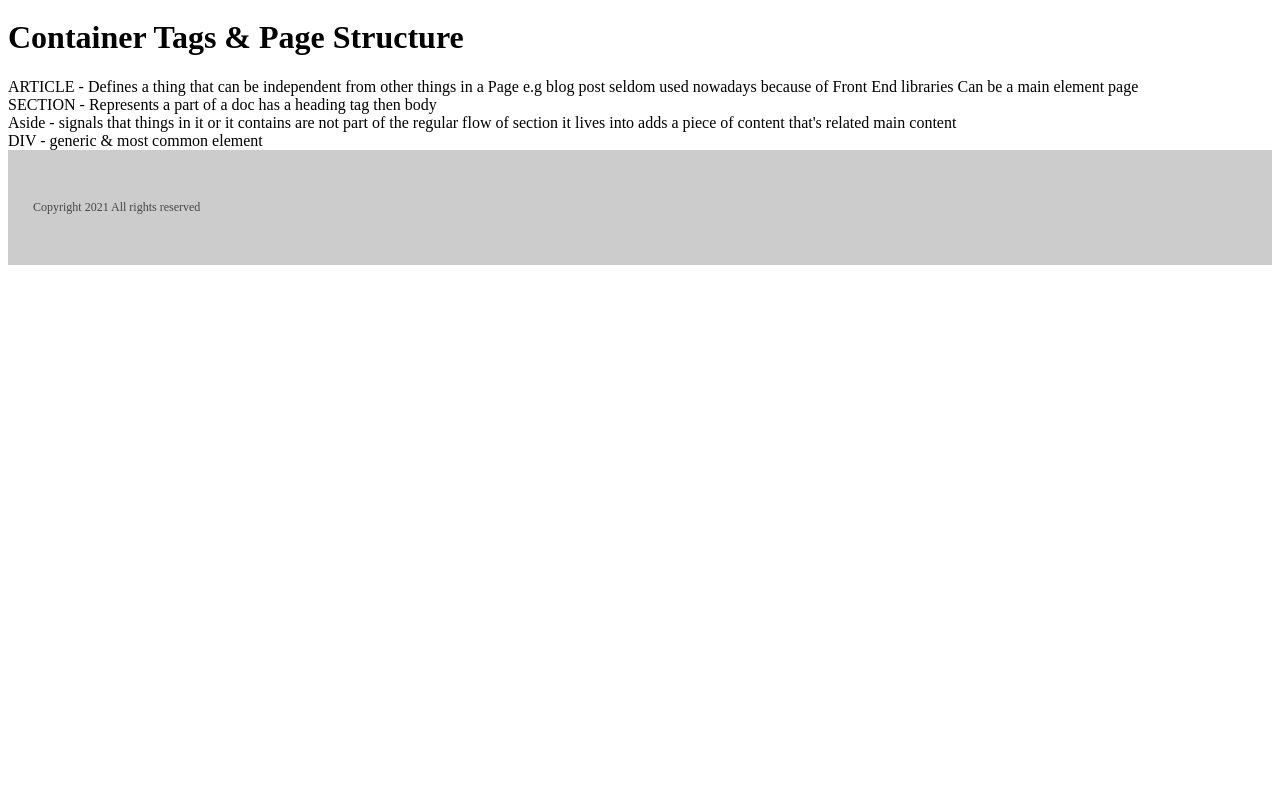
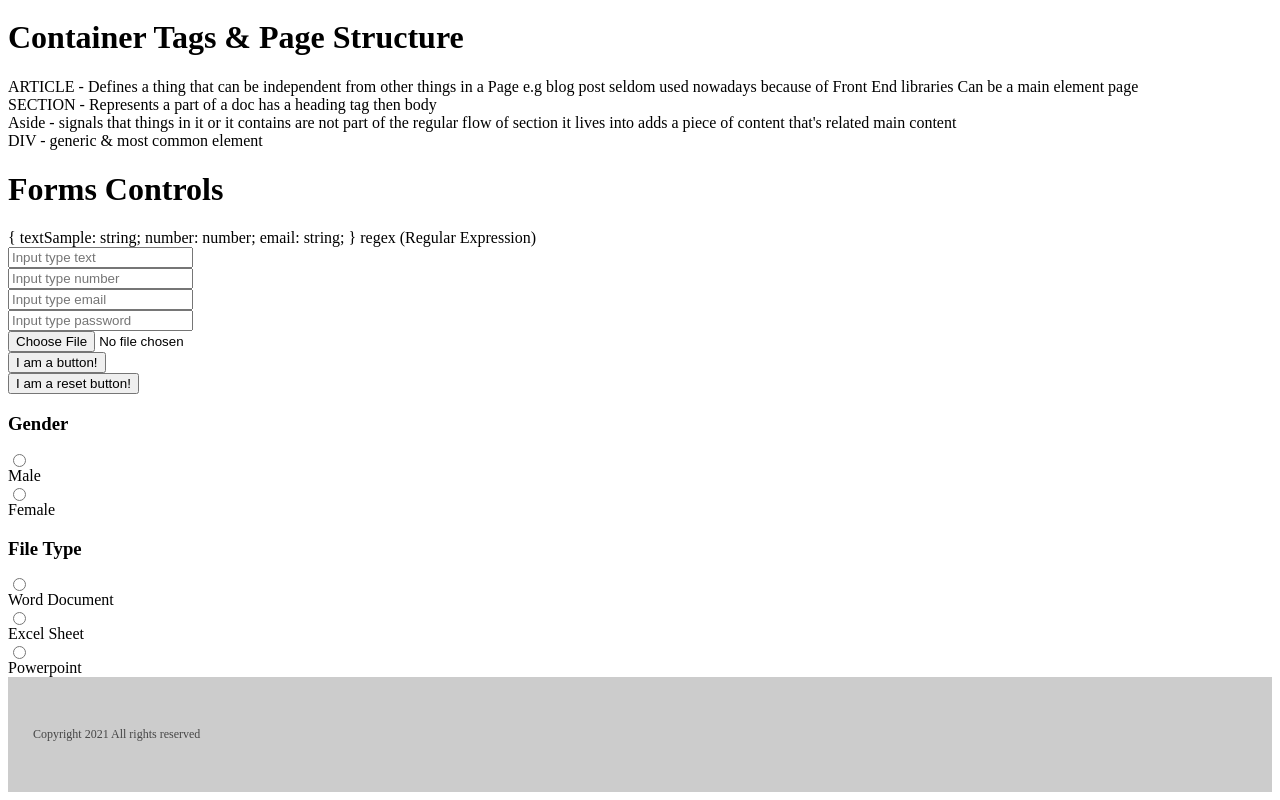
Before and after one commit to ad-lorenzo/html-css-indrakl-training, a plain HTML site: page index.html in a window 1280 px wide. Shown: the part 1322-2122 px from the top of the page. Before the commit the page ends 1595 px from the top, so only its background shows below. Drawn offline with Linux system fonts and the light colour scheme.

Commit message:
Added form controls
Co-authored-by: wendyhoo <wendyhoo@users.noreply.github.com>
Co-authored-by: yoelone <yoelone@users.noreply.github.com>

```diff
--- a/index.html
+++ b/index.html
@@ -198,6 +198,64 @@
         </aside>
       </section>
       <div>DIV - generic & most common element</div>
+
+      <h1>Forms Controls</h1>
+      <div class="form-controls">
+        <!--
+          The controls that allows user to interact with the page
+          contains with set of controls and submit button
+          Submit Button - is a control to submit your forms to the server.
+                        - by default it refreshes the page but can be altered by JavaScript
+          Submitted by GET/POST method
+          <form method="POST"></form>
+         -->
+         {
+           textSample: string;
+           number: number;
+           email: string;
+         }
+         regex (Regular Expression)
+         <form class="form-sample">
+           <input name="text" type="text" placeholder="Input type text">
+           <input name="number" type="number" placeholder="Input type number">
+           <input name="email" type="email" placeholder="Input type email">
+           <input name="password" type="password" placeholder="Input type password">
+           <input name="hidden" type="hidden" placeholder="Input type hidden" value="">
+           <input name="file" type="file" placeholder="Input type file" accept=".jpg, .png, .docx">
+           <input name="button" type="button"  placeholder="Input type button" value="I am a button!">
+           <input name="reset" type="reset" placeholder="Input type reset" value="I am a reset button!">
+           <h3>Gender</h3>
+           <input type="radio" name="gender" value="1"> <label>Male</label>
+           <input type="radio" name="gender" value="2"> <label>Female</label>
+           <h3>File Type</h3>
+           <input type="radio" name="fileType" value="AA"> <label>Word Document</label>
+           <input type="radio" name="fileType" value="BB"> <label>Excel Sheet</label>
+           <input type="radio" name="fileType" value="CC"> <label>Powerpoint</label>
+         </form>
+      </div>
+      </div>
+      </div>
+      </div>
+      </div>
+      </div>
+      </div>
+      </div>
+      </div>
+      </div>
+      </div>
+      </div>
+      </div>
+      </div>
+      </div>
+      </div>
+      </div>
+      </div>
+      </div>
+      </div>
+      </div>
+      </div>
+      </div>
+      </div>
     </main>
     <footer>Copyright 2021 All rights reserved</footer>
   </body>
--- a/sample.css
+++ b/sample.css
@@ -33,3 +33,7 @@ footer {
     background-color: #ccc;
     font-size: 12px;
 }
+
+.form-controls > .form-sample > input {
+    display: block;
+}
```
